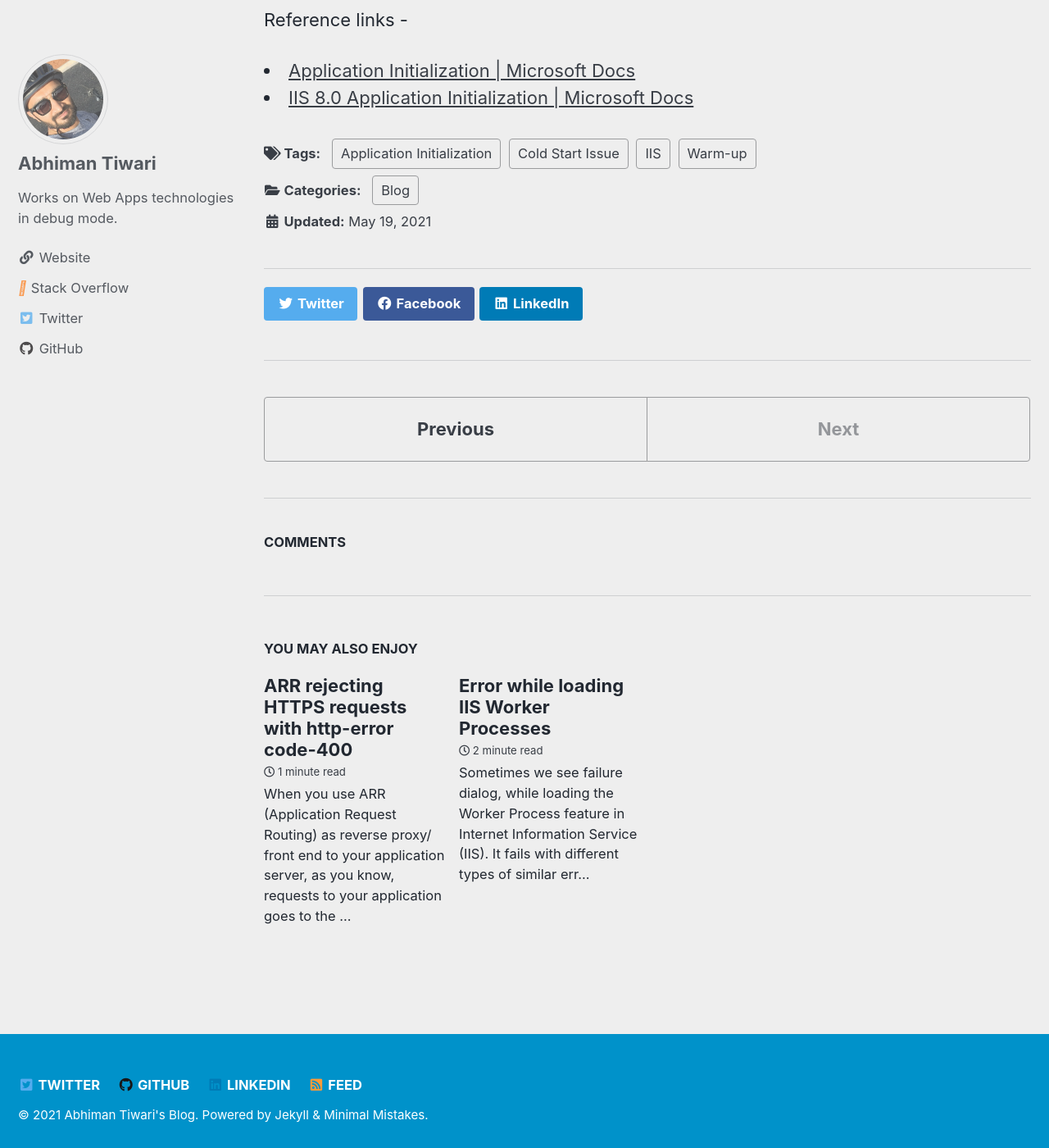
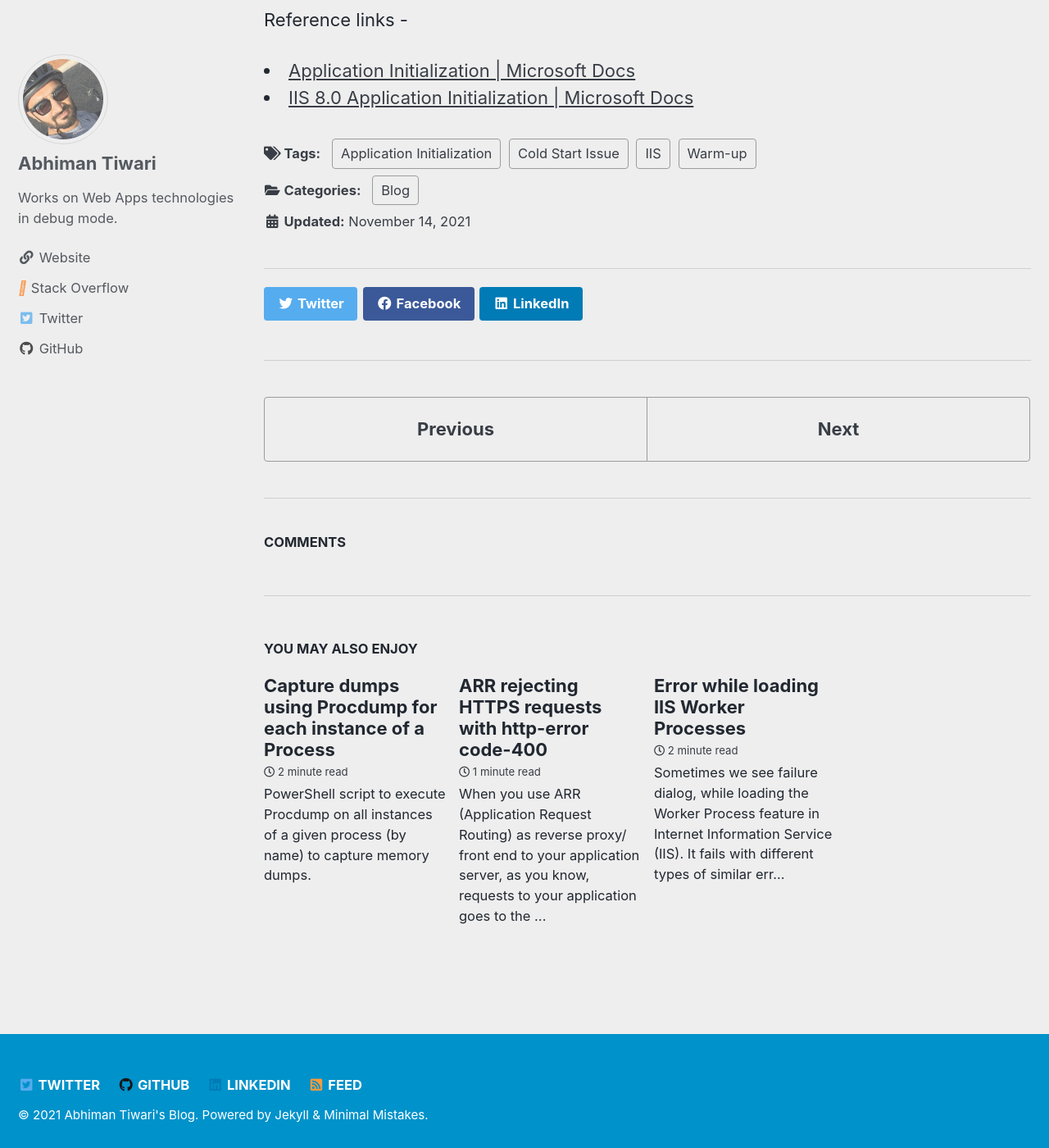
Before and after one commit to abhimantiwari/abhimantiwari.github.io, a Jekyll site: the page built from _posts/2021-11-14-Application-Initialization.md, in a window 1280 px wide and 1400 px high, scrolled down 4851 px. Shown: the whole window at 82% size. Built offline with Jekyll 4.4.1, drawn with Linux system fonts in a browser that asks for light colours; cached includes are drawn as plain includes; comment, search, counter and statistics services are not loaded; some of the changed lines change nothing that is shown.

Commit message:
PSProcdump

````diff
--- a/_posts/2021-11-14-Application-Initialization.md
+++ b/_posts/2021-11-14-Application-Initialization.md
@@ -1,6 +1,6 @@
 ---
 title: "Auto Application Inialization (Preload) on IIS"
-date: 2021-05-19
+date: 2021-11-14
 categories:
   - Blog
 tags:
--- /dev/null
+++ b/_posts/2021-11-15-CaptureDumps.md
@@ -0,0 +1,141 @@
+---
+title: "Capture dumps using Procdump for each instance of a Process"
+date: 2021-11-15
+categories:
+  - Blog
+tags:
+  - Dumps
+  - Procdump
+  - PowerShell
+  - IIS
+---
+
+PowerShell script to execute [Procdump](https://docs.microsoft.com/en-us/sysinternals/downloads/procdump) on all instances of a given process (by name) to capture memory dumps.
+
+It will automatically download Procdump tool and execute the same for all the running instances of given process e.g. w3wp and Zip the output (*.dmp files) into a folder (if you wish to).
+
+Here are the steps to execute -
+- Create a Folder `C:\dumps` (if folder doesn't exist script will create the same)
+- Save the below script as `*.ps1` e.g.`BatchProcDump.ps1`
+- Run the script from elevated PowerShell Terminal (as shown in screen shot below)
+
+
+<img title="image" style="BORDER-RIGHT: 0px; BORDER-TOP: 0px; DISPLAY: inline; BORDER-LEFT: 0px; BORDER-BOTTOM: 0px" height="650" alt="image" src="/Content/PSProcdump.png" width="880" border="0"><br/>
+
+> Note: In script below the default command mentioned is `-accepteula -s 20 -n 2 -ma` to capture 2 dumps (-n 2) on each process in interval of 20 seconds (-s 20 //default is 10 seconds). You may also alter the command in script to trigger dump collection on something like High Memory utilization (`-ma -m 4000 -n 3`), High CPU utilization (`-ma -c 70 -s 10 -n 3`), Crash (`–ma –t`) or on some first chance exception (`-ma -e 1 “System.StackOverflowException”`) etc. To know more about these switches/parameters and descriptions, please refer [this](https://docs.microsoft.com/en-us/sysinternals/downloads/procdump).
+
+**Script-**
+```ruby
+#Script
+
+Param(
+    [Parameter(Mandatory=$True)]
+    [string]$processName,
+    [string]$procdumpArguments="-accepteula -s 20 -n 2 -ma",
+    [string]$outputFolder = "c:\dumps",
+    [Parameter(Mandatory=$True)]
+    [bool]$zipOutput = [System.Convert]::ToBoolean($zipOutput)
+)
+
+$procdumpURL = "https://download.sysinternals.com/files/Procdump.zip"
+$procdumpEXE = "procdump"
+$originalLocation = Get-Location
+
+#REGEX
+$outFolderRegex = "(?<pre>.*\s)(?!\d{1,})(?<outfolder>[^-][^-\s|.]*)\s?(?<post>\-.*)?"
+#match 1 (pre) is whatever come before the out folder
+#match 2 (outfolder) is the out folder
+#match 3 (post) whatever is next
+
+
+#EXEC
+Write-Output ""
+if (!$processName) {
+    PrintUsage
+    return
+    }
+
+if ($procdumpArguments -match $outFolderRegex) {
+    $outputFolder = $Matches["outfolder"]
+    $procdumpArguments = $procdumpArguments -replace $outFolderRegex, '$1$3'
+    }
+if (!(Test-Path -Path $outputFolder)) {
+    New-Item -ErrorAction Ignore -ItemType directory -Path $outputFolder >$null 2>&1
+}
+Set-Location $outputFolder
+
+#Download procdump if not exists
+if (!(Get-Command $procdumpEXE -ErrorAction SilentlyContinue)) {
+    $procdumpZip = $outputFolder + "\procdump.zip"
+    Invoke-WebRequest $procdumpURL -OutFile $procdumpZip
+    #Unzip procdump
+    Unblock-File $procdumpZip
+    Expand-Archive $procdumpZip -DestinationPath $outputFolder
+    Remove-Item -Path $procdumpZip
+    $procdumpEXE = ".\procdump.exe"
+}
+
+#Get PIDs
+$pids = (get-process -Name $processName).Id
+if (!$pids.count) {
+    Write-Output "Process not running"
+    return
+}
+
+Write-Output "There are $($pids.count) running processes with name $($processName)"
+Write-Output "Invoking procdump with arguments: $($procdumpArguments)"
+Write-Output "Collecting dumps, please wait while dumps are being captured..."
+
+#Call procdump for each PID
+$pids |foreach {
+        $outputLogFile = $outputFolder + "\procdump_$($_).txt"
+        Start-Process $procdumpEXE -ArgumentList "$($procdumpArguments) $($_) $($outputFolder)" -RedirectStandardOutput $outputLogFile -NoNewWindow
+}
+
+#wait to return and set original location
+Wait-Process -Name procdump
+Write-Output "Dumps were written in $($outputFolder)!"
+
+#zip and delete temp folder
+if ($zipOutput) {
+    if (!(Get-Command Compress-Archive -ErrorAction SilentlyContinue)) {
+        Write-Output "Compress-Archive cmdlet not found. Data compression will be skipped."
+    }
+    else {
+        Write-Output "Compressing data..."
+        Compress-Archive -Path "$($outputFolder)\*.dmp" -Update -DestinationPath "$($outputFolder)\$($processName)-dumps.zip" -CompressionLevel Fastest
+        Get-ChildItem $outputFolder | Where { $_.Name -match ".*\.dmp" } | Remove-Item -ErrorAction Ignore >$null 2>&1
+        Write-Output "Dumps were compressed and deleted. The ZIP file is located in $($outputFolder)"
+    }
+}
+
+#QUIT
+Set-Location $originalLocation
+Write-Output ""
+
+
+function Unzip($file, $destination)
+{
+     $shell = new-object -com shell.application
+     $zip = $shell.NameSpace($file)
+     $items = $zip.items() | Where-Object {$_.Name -match ".*\.exe"}
+     foreach($item in $items)
+     {
+        $shell.Namespace($destination).copyhere($item)
+     }
+}
+
+#print
+function PrintUsage() {
+    Write-Output "Usage: BatchProcDump.ps1 [-processName] (-procdumpArguments) (-outputFolder) (-zipOutput)"
+    Write-Output ""
+    Write-Output "-processName = target process name"
+    Write-Output "-procdumpArguments = procdump command line arguments. Default value is: -accepteula -ma -n 2 -s 20\n"
+    Write-Output "-outputFolder = sets the output folder !! If not already specified in the procdump arguments !!"
+    Write-Output "-zipOutput = archives the dump files into a zip file and deletes the uncompressed files !! Requires PS v5"
+
+    Write-Output ""
+}
+```
+
+HTH!
````
Also changed, not shown: Content/PSProcdump.png (added).
